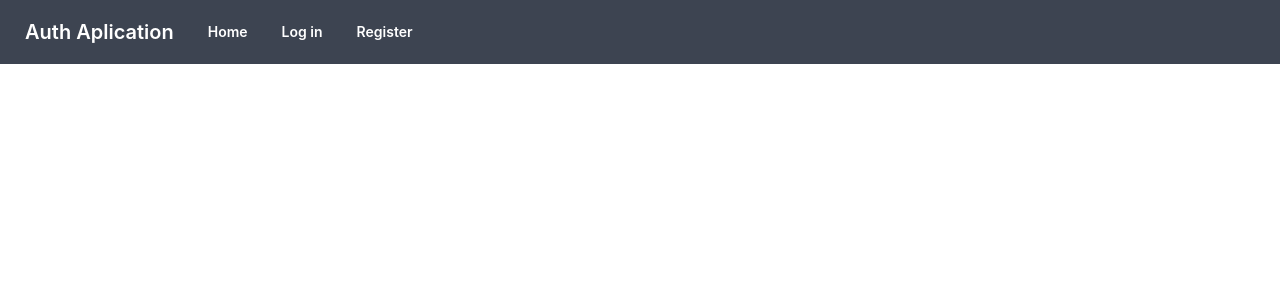
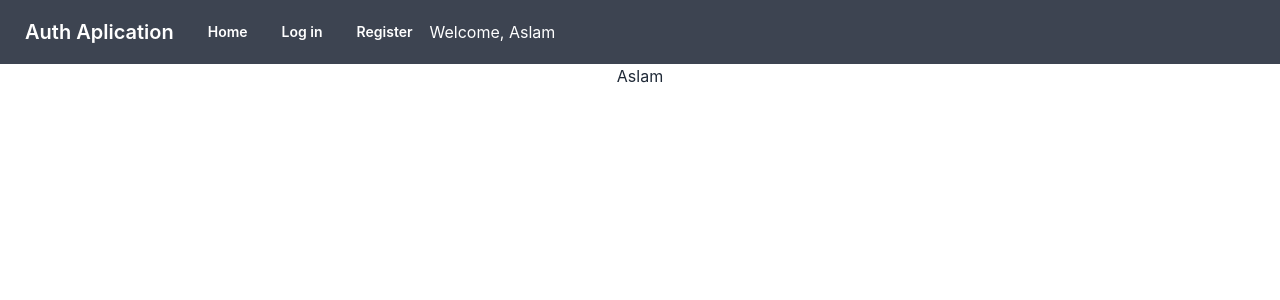
Before and after one commit to mdaslamalidu/login-registration-auth-firebase, a React (Create React App) app: page / in a window 1280 px wide. Shown: the top 300 px of the page. Built offline with nearby package versions, Linux system fonts and the light colour scheme.

Commit message:
create register

```diff
--- a/src/components/Header.js
+++ b/src/components/Header.js
@@ -5,7 +5,7 @@ import { authContext } from '../contexts/UserContext';
 const Header = () => {
 
     const userName = useContext(authContext);
-    const user = userName.user.dispalyName;
+    const user = userName.user.displayName;
 
     return (
             <div className="navbar bg-neutral text-neutral-content">
@@ -13,7 +13,7 @@ const Header = () => {
             <Link className="btn btn-ghost normal-case text-sm" to="/">Home</Link>
                 <Link className="btn btn-ghost normal-case text-sm" to="/login">Log in</Link>
                 <Link className="btn btn-ghost normal-case text-sm" to="/register">Register</Link>
-                {user && <p>Welcome {user}</p>}
+                {user && <p>Welcome, {user}</p>}
             </div>
     );
 };
--- a/src/components/Home.js
+++ b/src/components/Home.js
@@ -7,7 +7,7 @@ const Home = () => {
 
     return (
         <div>
-            <h2>{user.user.dispalyName}</h2>
+            <h2>{user.user.displayName}</h2>
         </div>
     );
 };
--- a/src/components/Register.js
+++ b/src/components/Register.js
@@ -1,8 +1,10 @@
-import React from 'react';
+import React, { useContext } from 'react';
 import { Link } from 'react-router-dom';
+import { authContext } from '../contexts/UserContext';
 
 const Register = () => {
 
+    const { createUser } = useContext(authContext)
 
     const handleSubmit = (e) => {
         e.preventDefault();
@@ -10,7 +12,15 @@ const Register = () => {
         const name = form.name.value;
         const email = form.email.value;
         const password = form.password.value;
-        console.log(name, email, password)
+
+        createUser(email, password)
+        .then(result => {
+            const user = result.user;
+            console.log(user)
+        })
+        .catch(error => {
+            console.log(error)
+        })
     }
 
     return (
--- a/src/contexts/UserContext.js
+++ b/src/contexts/UserContext.js
@@ -1,5 +1,5 @@
 import React, { createContext, useState } from 'react';
-import {getAuth} from "firebase/auth";
+import {createUserWithEmailAndPassword, getAuth} from "firebase/auth";
 import app from "../Firebase/firebase.config"
 
 const auth = getAuth(app)
@@ -8,7 +8,12 @@ export const authContext = createContext()
 
 const UserContext = ({children}) => {
     const [user, setUser] = useState({displayName: "Aslam"})
-    const userInfo = {user}
+
+    const createUser = (email, password) => {
+        return createUserWithEmailAndPassword(auth, email, password)
+    }
+
+    const userInfo = { user, createUser }
 
     return (
         <authContext.Provider value={userInfo}>
```
